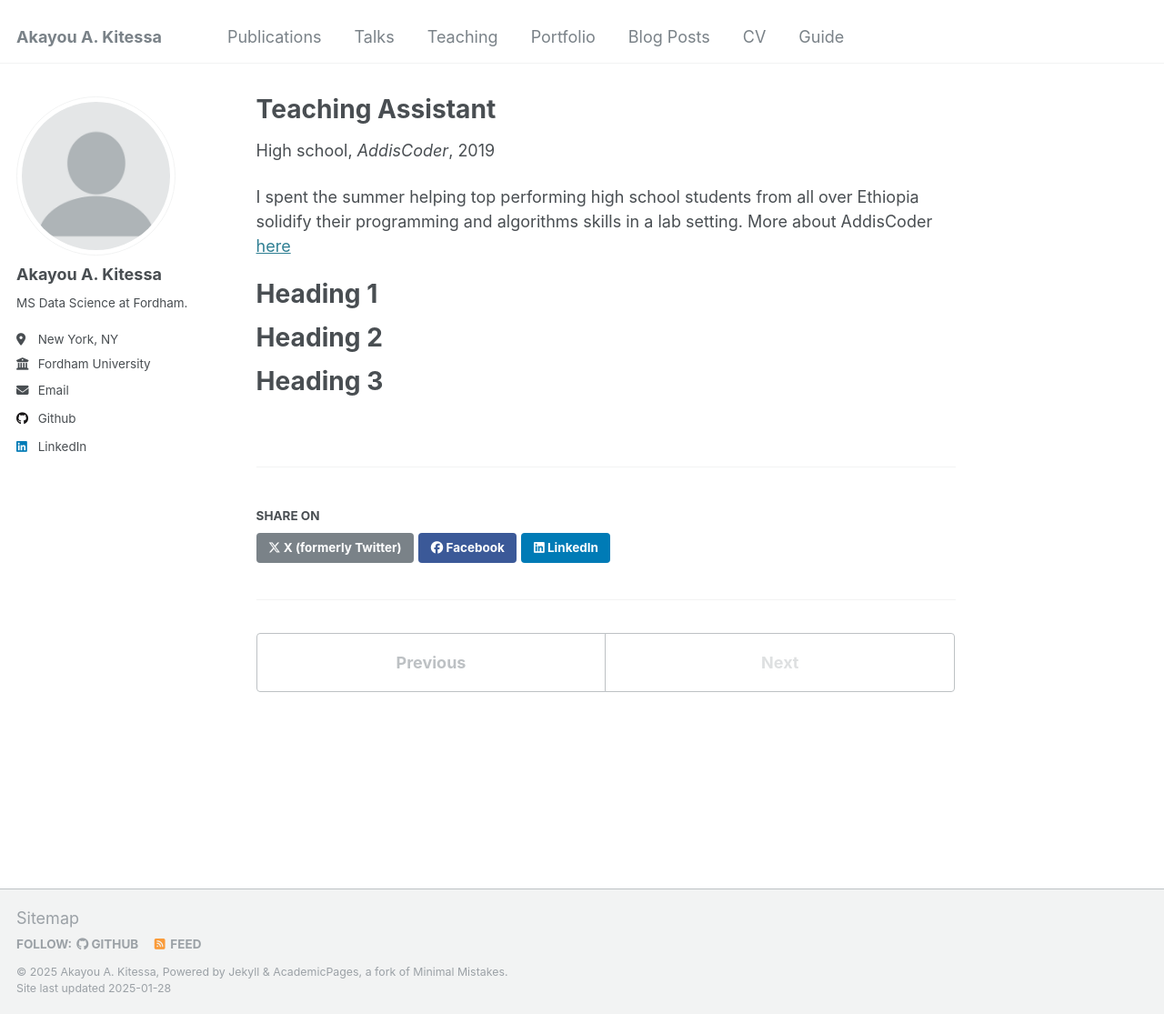
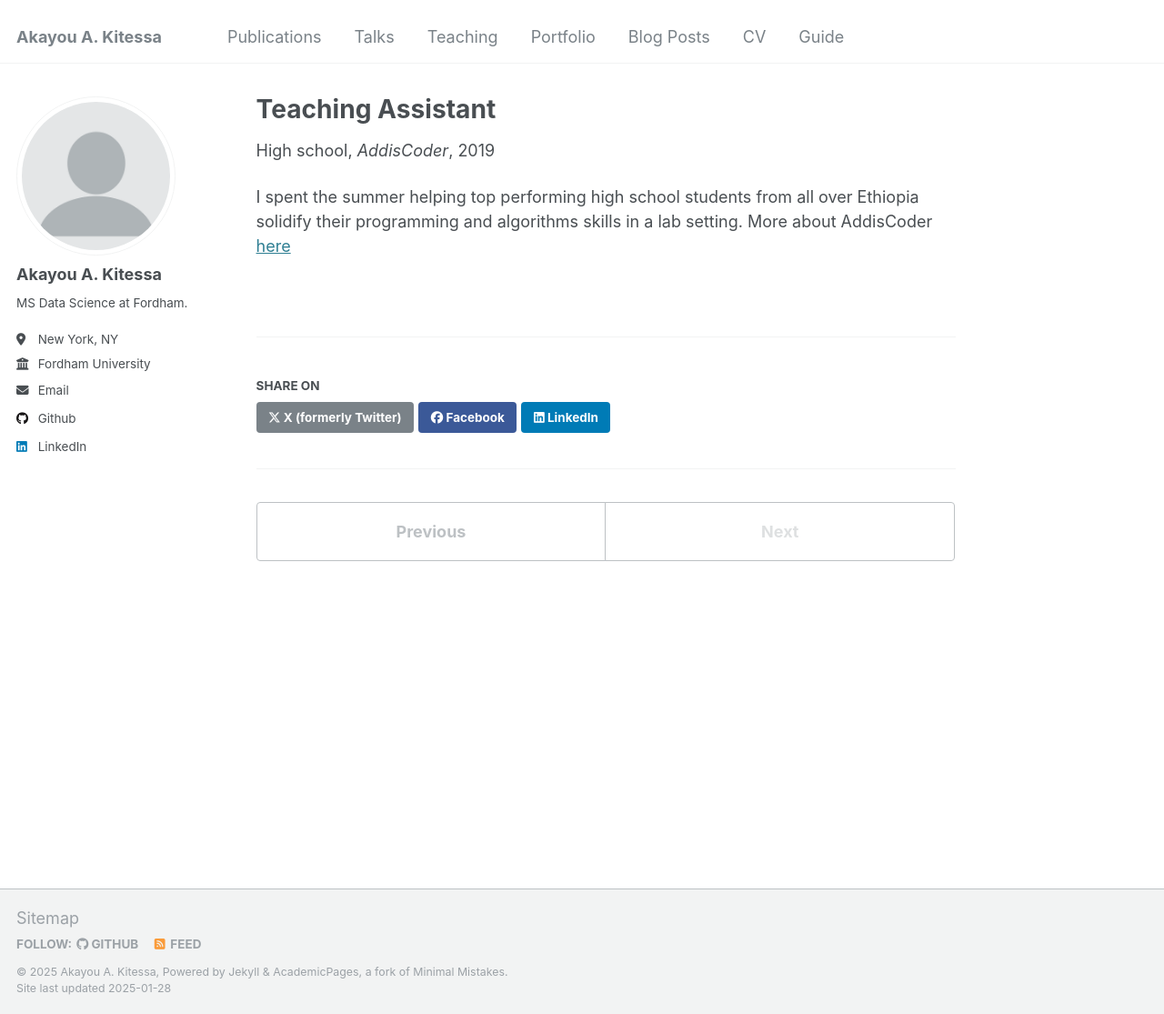
Before and after one commit to akuadane/akuadane.github.io, a Jekyll site: the page built from _teaching/2014-spring-teaching-1.md, in a window 1280 px wide and 1115 px high. Shown: the whole window at 91% size. Built offline with Jekyll 4.4.1, drawn with Linux system fonts in a browser that asks for light colours.

Commit message:
teaching added

```diff
--- a/_teaching/2014-spring-teaching-1.md
+++ b/_teaching/2014-spring-teaching-1.md
@@ -8,13 +8,4 @@ date: 2019-07-12
 location: "Addis Ababa, Ethiopia"
 ---
 
-I spent the summer helping top performing high school students from all over Ethiopia solidify their programming and algorithms skills in a lab setting. More about AddisCoder [here](addiscoder.com)
-
-Heading 1
-======
-
-Heading 2
-======
-
-Heading 3
-======
+I spent the summer helping top performing high school students from all over Ethiopia solidify their programming and algorithms skills in a lab setting. More about AddisCoder [here](https://addiscoder.com)
```
